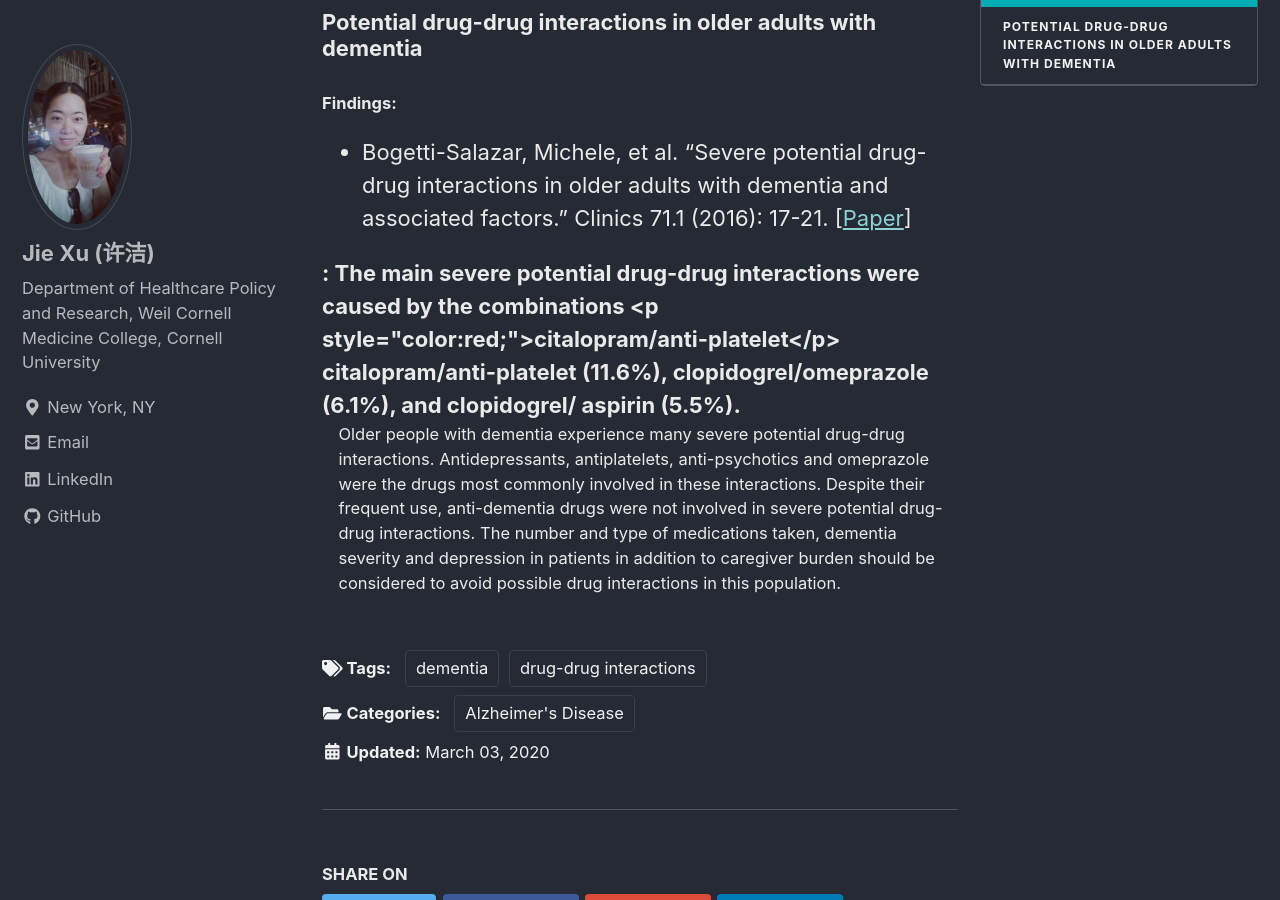
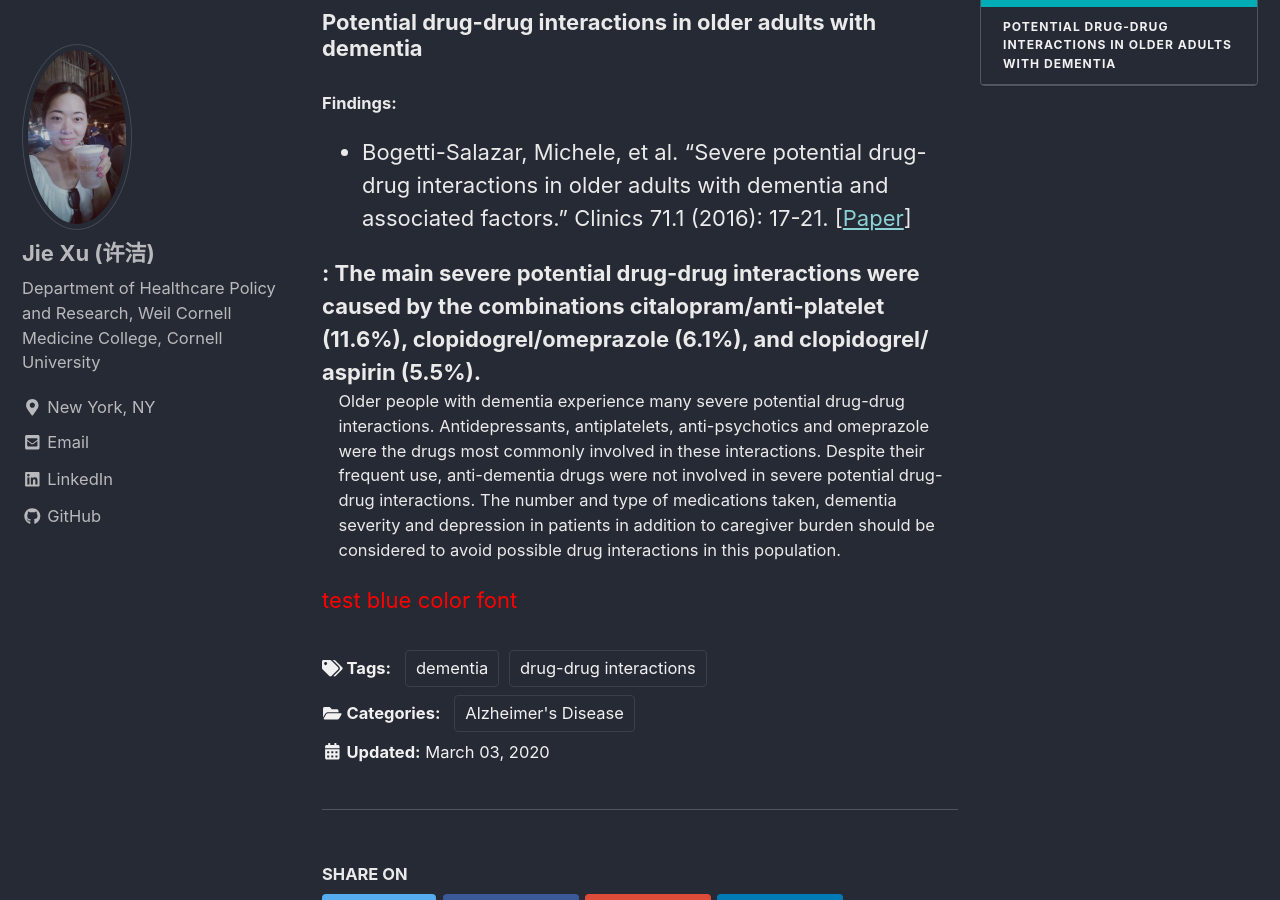
Before and after one commit to jxu1015/jxu1015.github.io, a Jekyll site: the page built from _posts/2020-03-03-AD-Related-Drugs.md, in a window 1280 px wide and 900 px high, scrolled down 269 px. Built offline with Jekyll 4.4.1, drawn with Linux system fonts in a browser that asks for light colours; nearby versions of some CDN libraries.

Commit message:
Update 2020-03-03-AD-Related-Drugs.md

```diff
--- a/_posts/2020-03-03-AD-Related-Drugs.md
+++ b/_posts/2020-03-03-AD-Related-Drugs.md
@@ -14,6 +14,8 @@
 
 * Bogetti-Salazar, Michele, et al. "Severe potential drug-drug interactions in older adults with dementia and associated factors." Clinics 71.1 (2016): 17-21. [[Paper](https://www.ncbi.nlm.nih.gov/pmc/articles/PMC4763155/pdf/cln-71-01-017.pdf)]
 
-:   The main severe potential drug-drug interactions were caused by the combinations <p style="color:red;">citalopram/anti-platelet</p> citalopram/anti-platelet (11.6%), clopidogrel/omeprazole (6.1%), and clopidogrel/ aspirin (5.5%).
+:   The main severe potential drug-drug interactions were caused by the combinations citalopram/anti-platelet (11.6%), clopidogrel/omeprazole (6.1%), and clopidogrel/ aspirin (5.5%).
 
 :   Older people with dementia experience many severe potential drug-drug interactions. Antidepressants, antiplatelets, anti-psychotics and omeprazole were the drugs most commonly involved in these interactions. Despite their frequent use, anti-dementia drugs were not involved in severe potential drug-drug interactions. The number and type of medications taken, dementia severity and depression in patients in addition to caregiver burden should be considered to avoid possible drug interactions in this population.
+
+<font color='red'>test blue color font</font>
```
